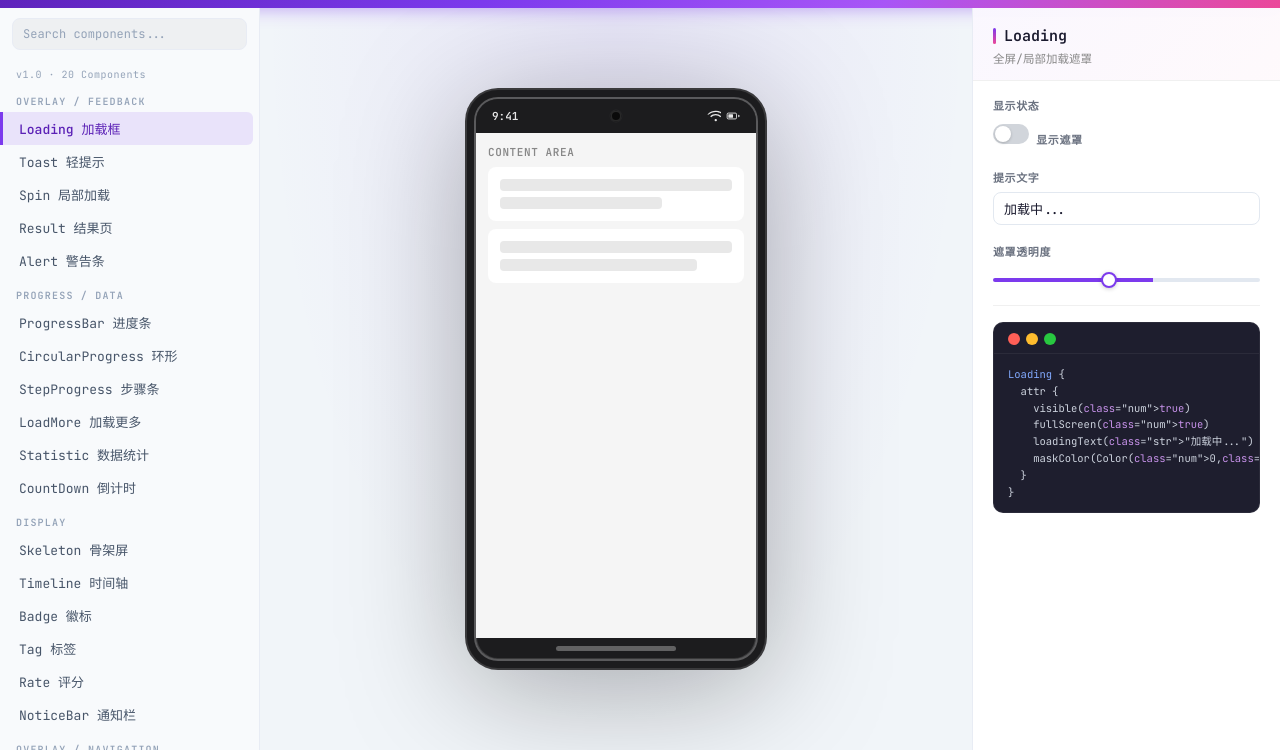
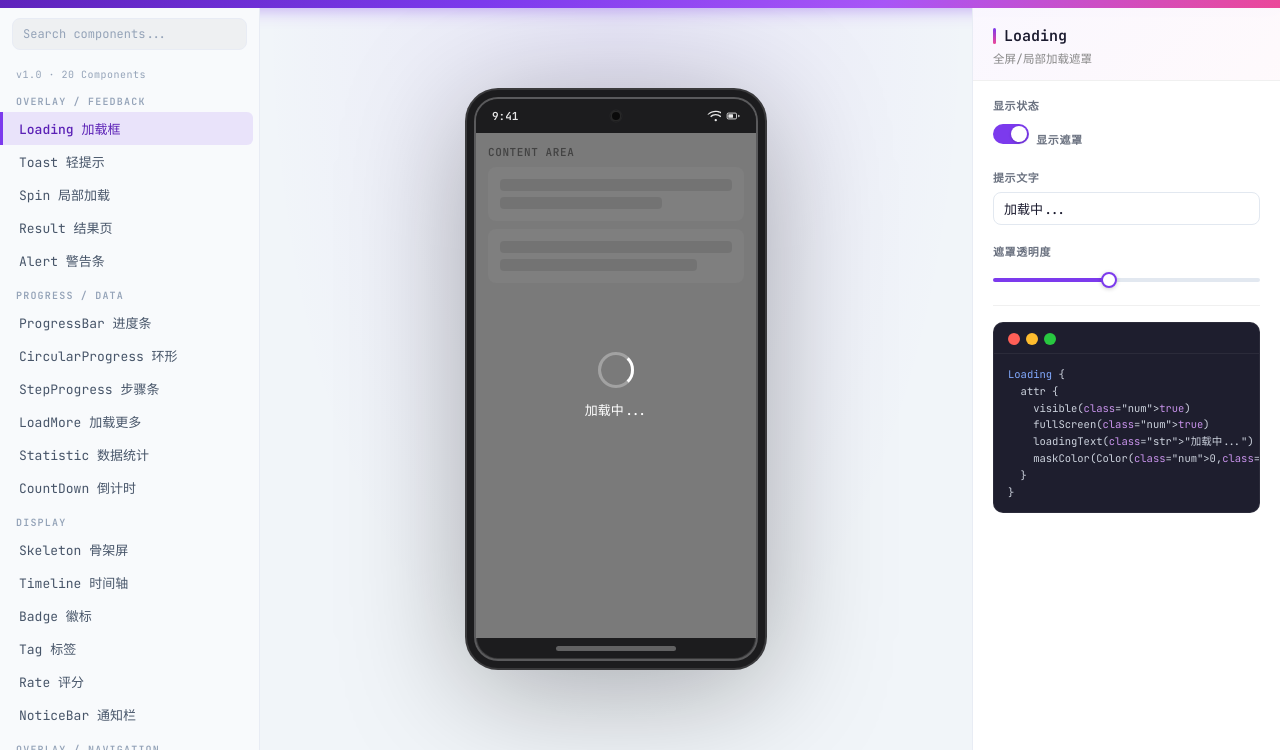
Before and after one commit to Lfan-ke/KuiklyLoadingView, a website: page docs/index.html in a window 1280 px wide. Shown: the part 50-800 px from the top of the page. Drawn offline with Linux system fonts and the light colour scheme.

Commit message:
fix range track fill, default show loading overlay
Signed-off-by: 林晨 (Leo Cheng) <leo-cheng@vip.qq.com>

```diff
--- a/docs/index.html
+++ b/docs/index.html
@@ -664,6 +664,15 @@ document.addEventListener('wheel', e => {
 // ─── Controls Renderer ────────────────────────────────────────────────────────
 const ctrl = document.getElementById('controls');
 
+function updateRangeTrack(el) {
+  const min = +el.min || 0, max = +el.max || 100, pct = ((+el.value - min) / (max - min)) * 100;
+  el.style.background = `linear-gradient(to right,var(--accent) ${pct}%,#e2e8f0 ${pct}%)`;
+}
+function initRangeTracks() {
+  ctrl.querySelectorAll('input[type=range]').forEach(updateRangeTrack);
+}
+ctrl.addEventListener('input', e => { if (e.target.type === 'range') updateRangeTrack(e.target); });
+
 function ctrlHeader(title, desc, pkg) {
   return `<div class="ctrl-header"><h2>${title}</h2><p>${desc}</p></div><div class="ctrl-body">`;
 }
@@ -683,7 +692,7 @@ let loadingState = {show:false, text:'加载中...', opacity:0.5};
 function renderControls(comp) {
   if (comp === 'loading') {
     ctrl.innerHTML = ctrlHeader('Loading','全屏/局部加载遮罩') +
-      ctrlGroup('显示状态', `<label class="ctrl-toggle"><input type="checkbox" id="ld-show" onchange="toggleLoading(this.checked)"> 显示遮罩</label>`) +
+      ctrlGroup('显示状态', `<label class="ctrl-toggle"><input type="checkbox" id="ld-show" checked onchange="toggleLoading(this.checked)"> 显示遮罩</label>`) +
       ctrlGroup('提示文字', `<input type="text" id="ld-txt" value="加载中..." oninput="updateLoadingText(this.value)">`) +
       ctrlGroup('遮罩透明度', `<input type="range" min="0.2" max="0.9" step="0.05" value="0.5" id="ld-opacity" oninput="updateLoadingOpacity(this.value)">`) +
       `<hr class="ctrl-divider">` + codeBlock(dsl(`Loading {
@@ -1004,6 +1013,7 @@ function renderControls(comp) {
 }`)) + `</div>`;
     renderWatermark();
   }
+  initRangeTracks();
 }
 
 // ─── Loading ──────────────────────────────────────────────────────────────────
@@ -1523,6 +1533,7 @@ function toggleTheme(){
 
 // ─── Initial render ───────────────────────────────────────────────────────────
 renderControls('loading');
+toggleLoading(true);
 updateAlert();
 setTimeout(()=>{drawAllCircular();renderWatermark();},100);
 </script>
```
